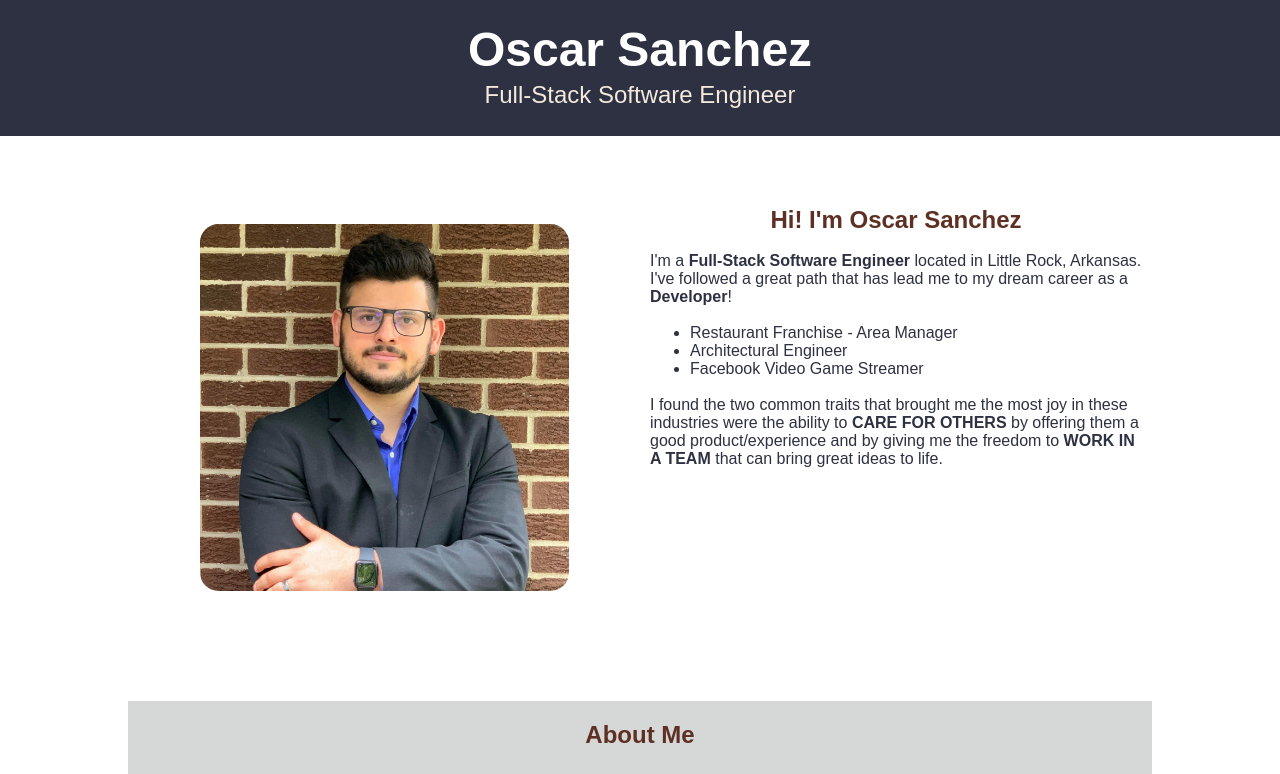
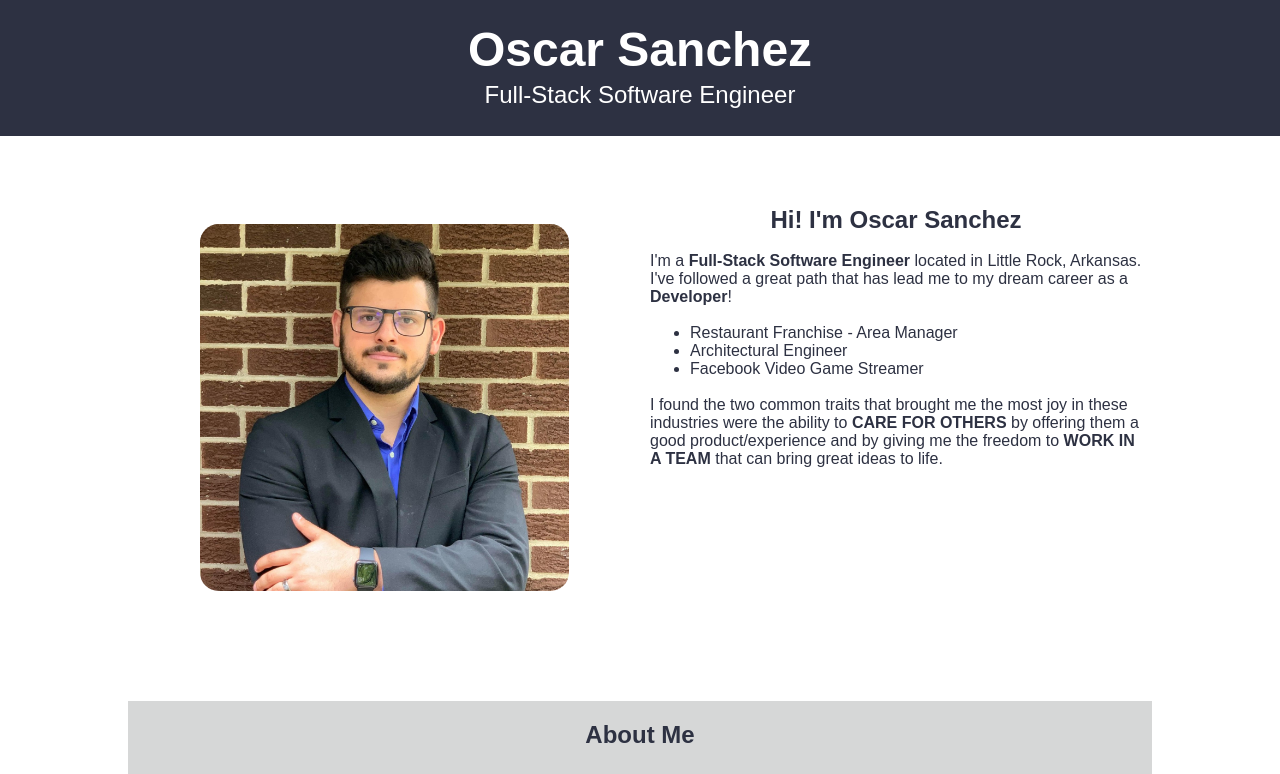
Before and after one commit to oscarsanchez13/Portfolio, a plain HTML site: page index.html in a window 1280 px wide. Shown: the top 774 px of the page. Drawn offline with Linux system fonts and the light colour scheme.

Commit message:
Color and Lettering Fixes

```diff
--- a/style.css
+++ b/style.css
@@ -17,7 +17,7 @@ header {
   font-weight: 450;
   font-size: 1.5rem;
   line-height: .75;
-  color: #F3E9DC;
+  color: #FFFFFF;
 }
 
 /* Layout of footer */
@@ -60,13 +60,7 @@ h1 {
   color: #FFFFFF;
 }
 
-h2 {
-  color: #5E3023;
-  text-align: center;
-}
-
-#projects h3 {
-  color: #5E3023;
+h2, h3 {
   text-align: center;
 }
 
```
